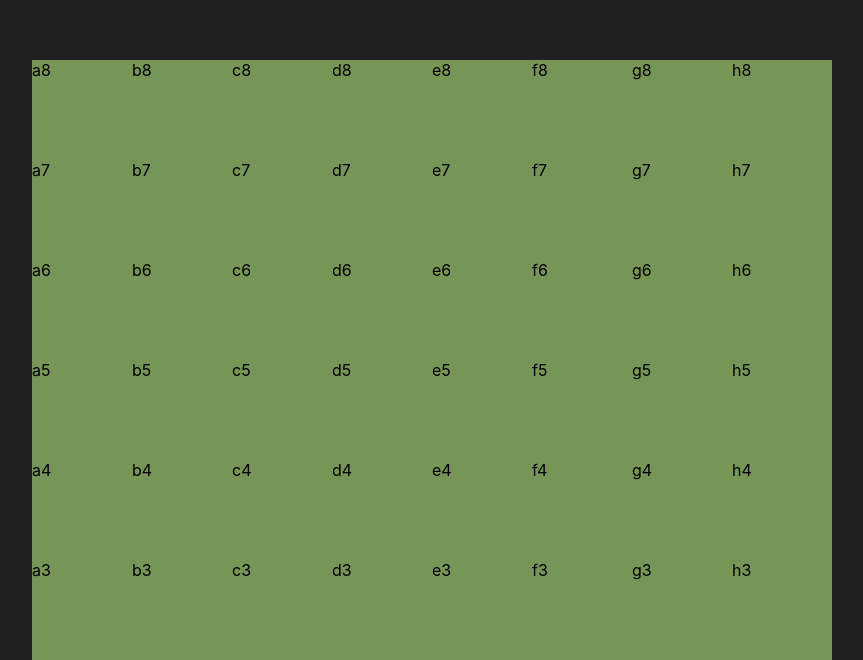
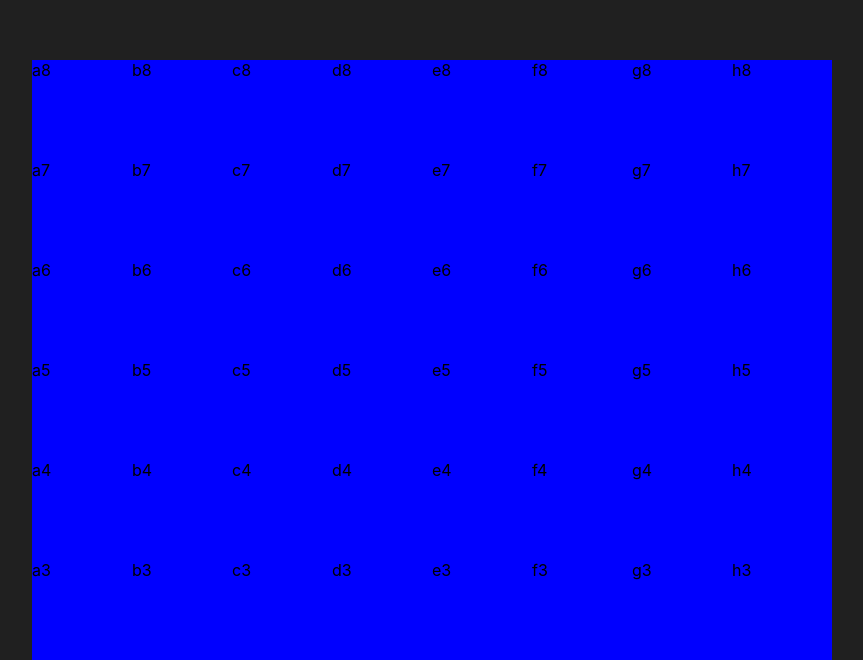
Before and after one commit to jtsui23-code/chessapp, a React (Create React App) app: page / in a window 1280 px wide. Shown: the part 140-800 px from the top of the page, without its empty margins (208-1071 px from the left). Built offline with nearby package versions, Linux system fonts and the light colour scheme.

Commit message:
Implementing coloring of tile

```diff
--- a/src/components/Chessboard.css
+++ b/src/components/Chessboard.css
@@ -5,10 +5,20 @@
 
     width: 800px;
     height: 800px;
-    background-color: #779556;
+    background-color: blue
 }
 
 #chessboard .tile {
   width: 100px;
   height: 100px;
 }
+
+#chessboard .black-tile {
+
+    background-color: #779556;
+
+}
+
+#chessboard .white-tile{
+  background-color: #ebecd0;
+}
```
